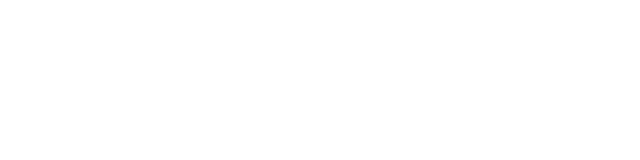
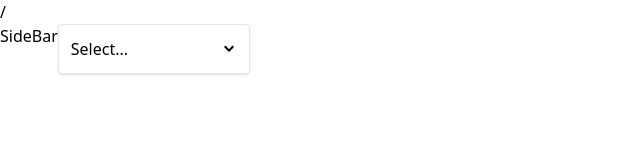
Before and after one commit to waynesdotdev/comps, a React (Create React App) app: page / in a window 1280 px wide. Shown: the top 160 px of the page, without its empty margins (0-640 px from the left). Built offline with nearby package versions, Linux system fonts and the light colour scheme.

Commit message:
added navigation context and sidebar

```diff
--- a/src/App.js
+++ b/src/App.js
@@ -1,15 +1,17 @@
 // import ButtonPage from './pages/ButtonPage'
 // import AccordionPage from './pages/AccordionPage'
-// import Dropdown from './components/Dropdown'
+import SideBar from './components/SideBar'
+import DropdownPage from './pages/DropdownPage'
 
 function App() {
   return (
-    <div>
+    <div className='flex'>
+      <SideBar />
       {/*
       <ButtonPage />
       <AccordionPage />
-      <Dropdown />
-       */}
+    */}
+      <DropdownPage />
     </div>
   )
 }
--- /dev/null
+++ b/src/components/Link.js
@@ -0,0 +1,8 @@
+const Link = ({ to }) => {
+  const handleClick = e => {
+    e.preventDefault()
+  }
+  return <div>Link</div>
+}
+
+export default Link
--- /dev/null
+++ b/src/components/SideBar.js
@@ -0,0 +1,5 @@
+const SideBar = () => {
+  return <div>SideBar</div>
+}
+
+export default SideBar
--- /dev/null
+++ b/src/context/navigation.js
@@ -0,0 +1,17 @@
+import { createContext, useState } from 'react'
+
+const NavigationContext = createContext()
+
+const NavigationProvider = ({ children }) => {
+  const [currentPath, setCurrentPath] = useState(window.location.pathname)
+
+  return (
+    <NavigationContext.Provider value={{}}>
+      {currentPath}
+      {children}
+    </NavigationContext.Provider>
+  )
+}
+
+export { NavigationProvider }
+export default NavigationContext
--- a/src/index.js
+++ b/src/index.js
@@ -2,10 +2,11 @@
 import ReactDOM from 'react-dom/client'
 import './index.css'
 import App from './App'
+import { NavigationProvider } from './context/navigation'
 
 const root = ReactDOM.createRoot(document.getElementById('root'))
 root.render(
-  <React.StrictMode>
+  <NavigationProvider>
     <App />
-  </React.StrictMode>
+  </NavigationProvider>
 )
--- a/src/pages/DropdownPage.js
+++ b/src/pages/DropdownPage.js
@@ -1,5 +1,4 @@
 import { useState } from 'react'
-
 import Dropdown from '../components/Dropdown'
 
 function DropdownPage() {
@@ -17,9 +16,6 @@
 
   return (
     <div>
-      {/* <ButtonPage />
-      <AccordionPage /> */}
-      <Dropdown options={options} value={selection} onChange={handleSelect} />
       <Dropdown options={options} value={selection} onChange={handleSelect} />
     </div>
   )
```
